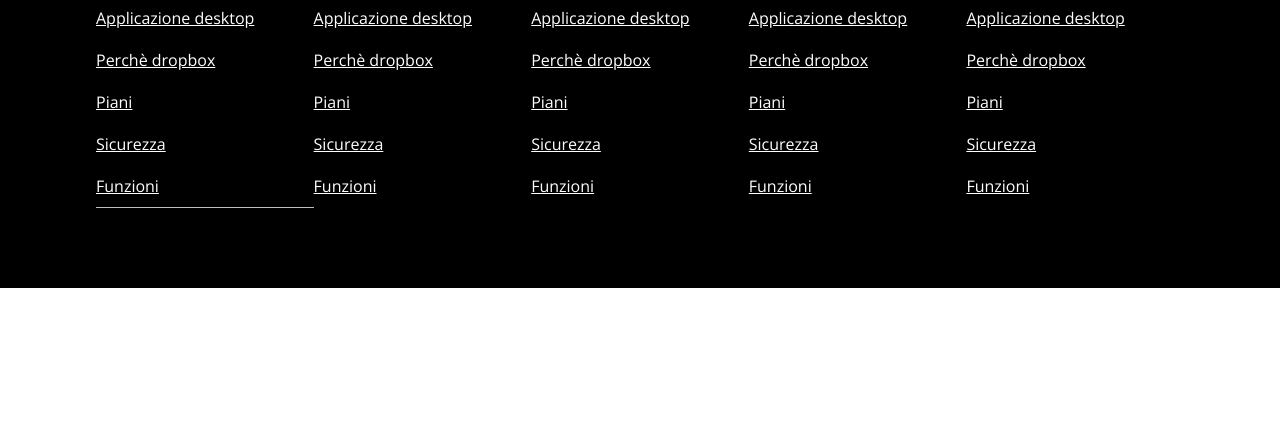
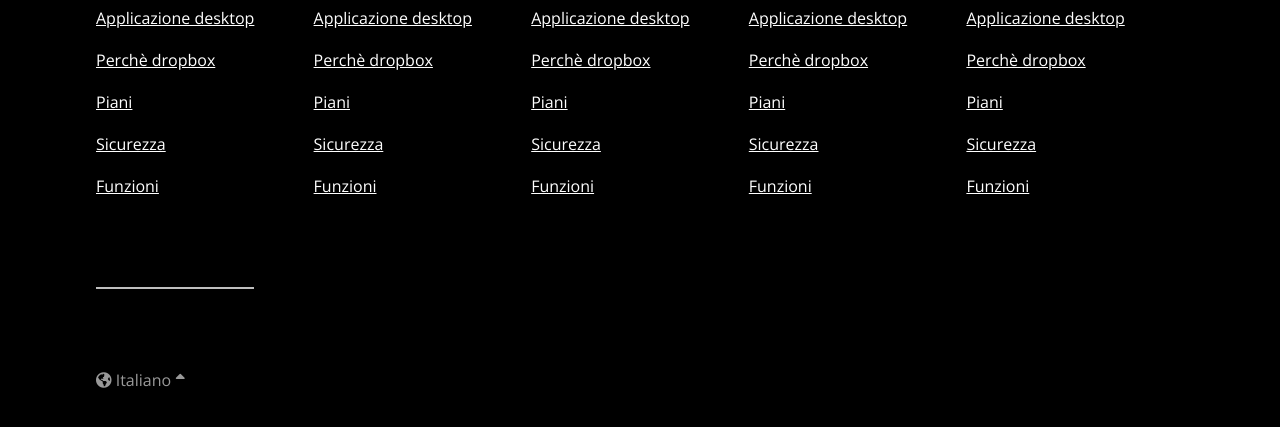
Before and after one commit to Angelo7x/htmlcss-dropbox, a plain HTML site: page index.html in a window 1280 px wide. Shown: the part 6062-6489 px from the top of the page. Before the commit the page ends 6350 px from the top, so only its background shows below. Drawn offline with nearby package versions, Linux system fonts and the light colour scheme.

Commit message:
Fine esercizio

```diff
--- a/css/style.css
+++ b/css/style.css
@@ -532,6 +532,12 @@ footer a {
     text-decoration: underline none;
 }
 
-.dropbox {
-    border-bottom: 1px solid #bfbfbf;
+.border {
+    border: 1px solid #bfbfbf;
+    margin: 80px 0;
 }
+
+.fa-globe-americas, .fa-sort-up, .language {
+    color: #999999;
+    display: inline-block;
+}
--- a/index.html
+++ b/index.html
@@ -306,6 +306,10 @@
                         <li><a href="#">Piani</a></li> <br>
                         <li><a href="#">Sicurezza</a></li> <br>
                         <li><a href="#">Funzioni</a></li> <br>
+                        <div class="border"></div>
+                        <i class="fas fa-globe-americas"></i>
+                        <div class="language">Italiano</div>
+                        <i class="fas fa-sort-up"></i>
                     </ul>
                 </div>
                 <div class="prodotti">
@@ -348,8 +352,10 @@
                         <li><a href="#">Funzioni</a></li> <br>
                     </ul>
                 </div>
+                <div class="second-footer">
+
+                </div>
             </div>
-
         </div>
 
 
```
